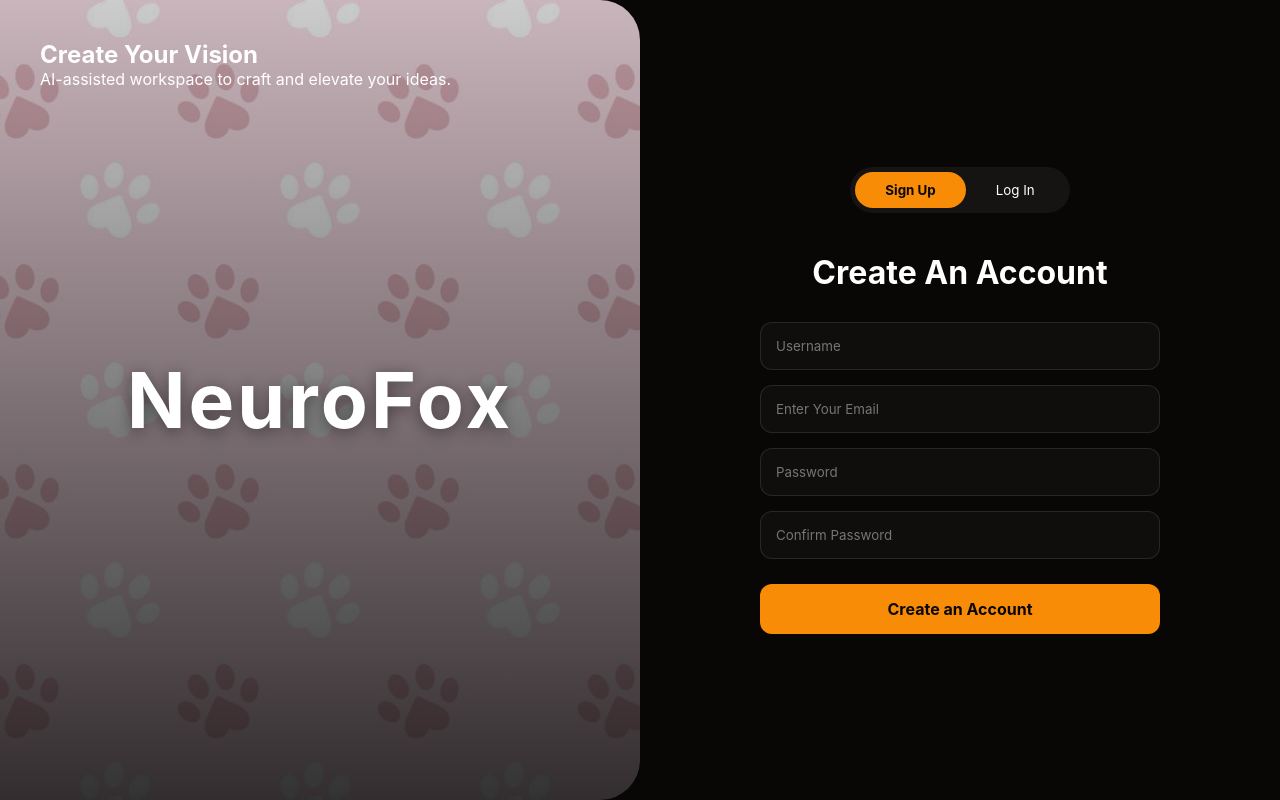
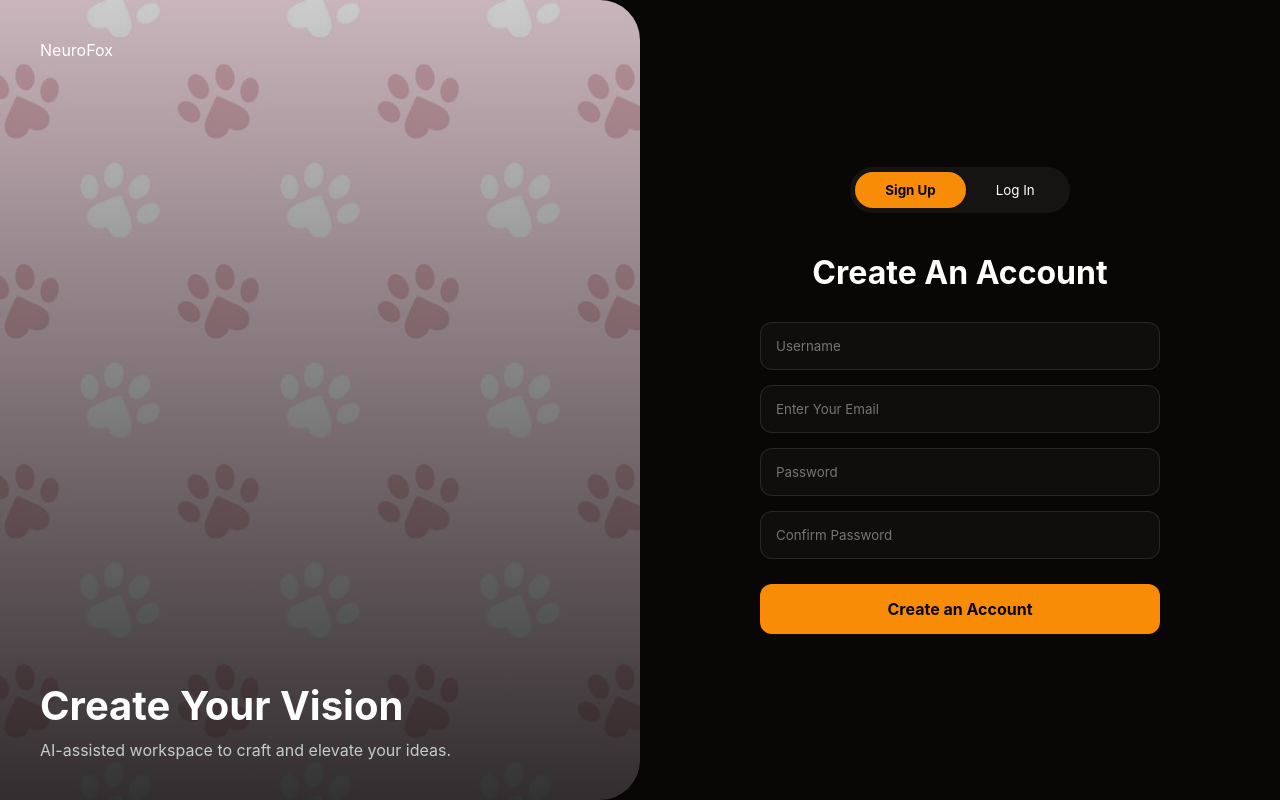
Before and after one commit to PeanutButterr/Whiskr, a Next.js app: page / in a window 1280 px wide. Built offline with nearby package versions, Linux system fonts and the light colour scheme.

Commit message:
Revert "Center Whiskrs over background image"
This reverts commit 3d4edeab3c6be7f079b8432a4896fe166ddd304d.

```diff
--- a/src/app/globals.css
+++ b/src/app/globals.css
@@ -16,7 +16,6 @@
 
 /* Left Panel */
 .auth-left {
-  position: relative;
   width: 50%;
   padding: 40px;
   display: flex;
@@ -27,25 +26,12 @@
   border-bottom-right-radius: 40px;
 }
 
-.brand {
-  position: absolute;
-  top: 50%;
-  left: 50%;
-  z-index: 1;
-  color: white;
-  font-size: clamp(2.5rem, 6vw, 5rem);
-  font-weight: 700;
-  letter-spacing: 0.04em;
-  text-shadow: 0 3px 16px rgba(0, 0, 0, 0.45);
-  transform: translate(-50%, -50%);
-}
-
-.center-content h2 {
+.left-content h2 {
   font-size: 2.5rem;
   margin-bottom: 10px;
 }
 
-.center-content p {
+.left-content p {
   color: #C1CDCE;
 }
 
```
